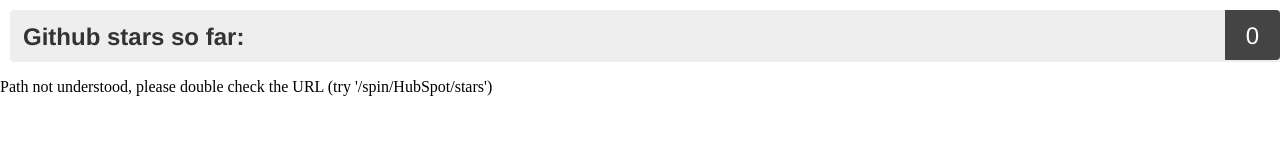
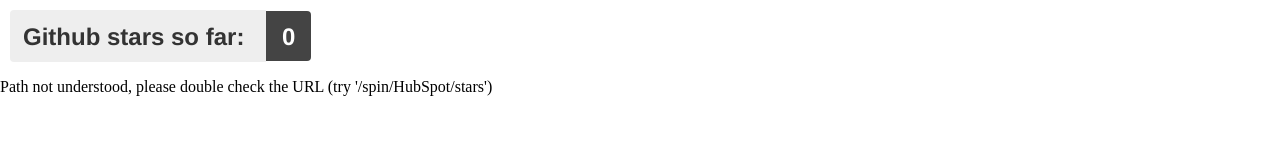
Before and after one commit to HubSpot/hubstar, a website: page 404.html in a window 1280 px wide. Drawn offline with Linux system fonts and the light colour scheme.

Commit message:
Fix sizing

```diff
--- a/css/stars.css
+++ b/css/stars.css
@@ -20,19 +20,17 @@
   font-weight: bold;
   font-size: 1.5em;
   color: #333;
-  width: 100%;
+  width: 230px;
 }
 .odometer {
   background: #444;
   color: #fff;
-  padding: 13px 21px 11px;
+  padding: 13px 16px 11px;
   margin: auto;
   line-height: 1 !important;
   font-size: 1.5em;
   border-radius: 0 4px 4px 0;
-  position: absolute !important;
-  right: 0;
-  top: 10px;
+  font-weight: bold;
 }
 .subtitle {
   padding-left: 13px;
```
